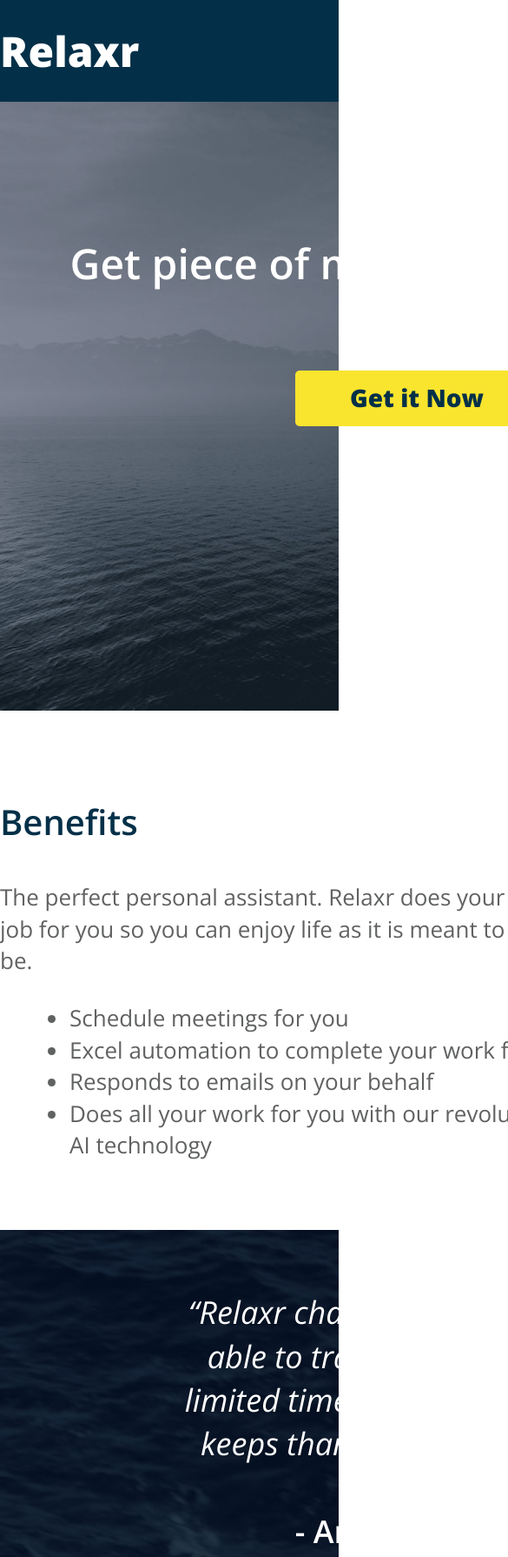
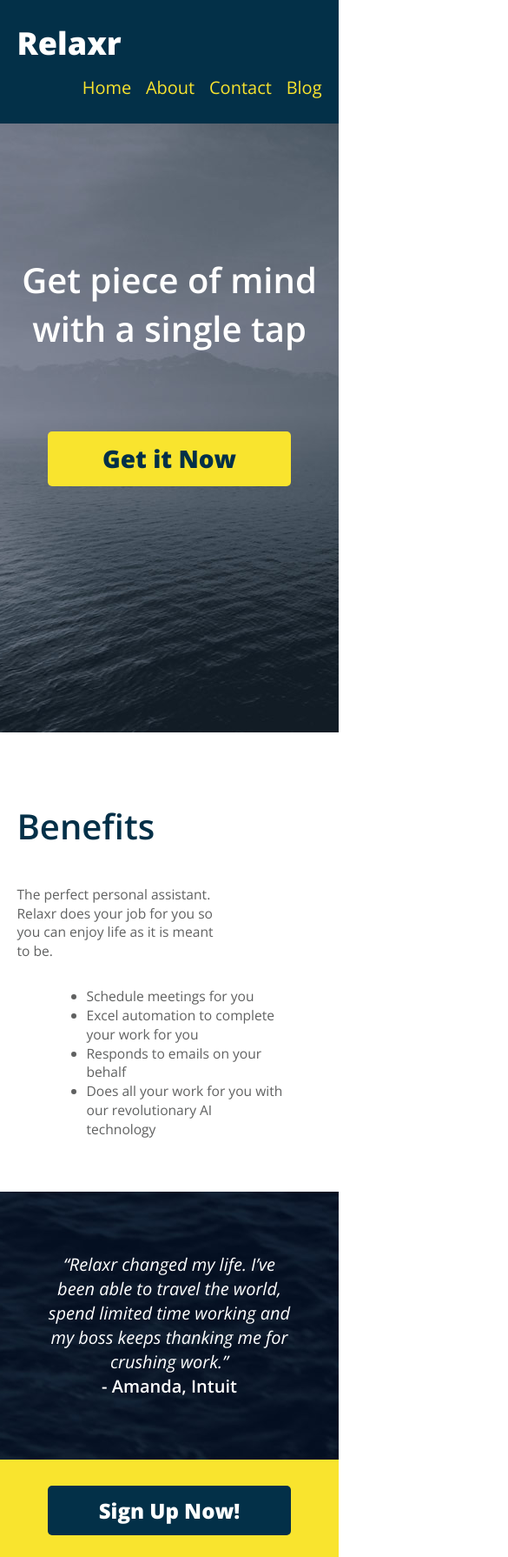
Before and after one commit to aomeara/assignment7, a plain HTML site: page index.html in a window 390 px wide. Shown: the top 1790 px of the page at 87% size, 585 px wide, since content can reach past the window. Drawn offline with nearby package versions, Linux system fonts and the light colour scheme.

Commit message:
responsive

```diff
--- a/css/style.css
+++ b/css/style.css
@@ -64,12 +64,17 @@ a {
 
 /* Center the container */
 .container {
-  width: 960px;
+  width: 90%;
   margin: 0 auto;
 }
 .logo {
   font-size: 48px;
   font-weight: 800;
+}
+@media only screen and (max-width: 768px) {
+  .logo {
+  font-size: 36px;
+ }
 }
 
 header {
@@ -86,13 +91,41 @@ header nav {
   float: right;
   margin-top: 15px;
 }
+@media only screen and (max-width: 768px) {
+  header nav {
+        margin-top: 5px;
+  }
+}
+
 header nav ul li {
   display: inline-block;
   margin: 0 0 0 40px;
   font-size: 24px;
 }
+@media only screen and (max-width: 1000px) {
+  header nav ul li{
+   margin: 0 0 0 20px;
+   font-size: 20px;
+    }
+}
+@media only screen and (max-width: 580px) {
+  header nav ul li{
+   margin: 0 0 0 10px;
+    }
+}
+
 header nav ul li a {
   color: #f9e42e;
+}
+@media only screen and (max-width: 480px) {
+  #main-nav {
+    display:none;
+  }
+}
+@media only screen and (min-width: 480px) {
+  #mob-nav {
+    display:none;
+  }
 }
 
 #hero {
@@ -110,6 +143,11 @@ header nav ul li a {
   color: #fff;
   margin: 120px 0 90px;
   font-weight: 600;
+}
+@media only screen and (max-width: 580px) {
+   #hero h2 {
+    font-size: 40px;
+    }
 }
 .button {
   border-radius: 5px;
@@ -133,6 +171,12 @@ header nav ul li a {
 #benefits {
   padding: 100px 0 80px;
 }
+@media only screen and (max-width: 768px) {
+  #benefits {
+  padding: 80px 0 60px;
+}
+}
+
 h3 {
   color: #033048;
   font-size: 40px;
@@ -140,7 +184,12 @@ h3 {
   margin-bottom: 40px;
 }
 #benefits p, #benefits ul {
-  width: 600px;
+  width: 65%;
+}
+@media only screen and (max-width: 768px) {
+  #benefits p, #benefits ul, blockquote {
+    font-size: 60%;
+  }
 }
 #benefits ul {
   list-style: disc;
@@ -159,6 +208,13 @@ blockquote {
   width: 580px;
   margin: 0 auto;
 }
+@media only screen and (max-width: 768px) {
+  blockquote {
+    width: 80%;
+    font-size: 20px;
+  }
+}
+
 blockquote span {
   font-weight: 600;
   display: block;
@@ -287,3 +343,15 @@ footer p {
   color: #fff;
   font-weight: 600;
 }
+
+@media only screen and (max-width: 768px) {
+  footer ul li {
+    margin: 0 26px 25px;
+  }
+  footer .logo {
+    margin-bottom: 28px;
+  }
+  footer {
+        padding: 45px 0 45px;
+  }
+}
--- a/index.html
+++ b/index.html
@@ -14,9 +14,11 @@
 	</head>
 	<body>
 		<header>
+
 			<div class="container">
 				<h1 class="logo">Relaxr</h1>
-				<nav>
+
+				<nav id="main-nav">
 					<ul>
 						<li><a href="index.html">Home</a></li>
 						<li><a href="#">About</a></li>
@@ -24,7 +26,18 @@
 						<li><a href="blog.html">Blog</a></li>
 					</ul>
 				</nav>
+
+				<nav id="mob-nav">
+					<ul>
+						<li><a href="index.html">Home</a></li>
+						<li><a href="#">About</a></li>
+						<li><a href="#">Contact</a></li>
+						<li><a href="blog.html">Blog</a></li>
+					</ul>
+				</nav>
+
 			</div>
+
 		</header>
 		<section id="hero">
 			<div class="container">
```
Also changed, not shown: js/script.js (added).
